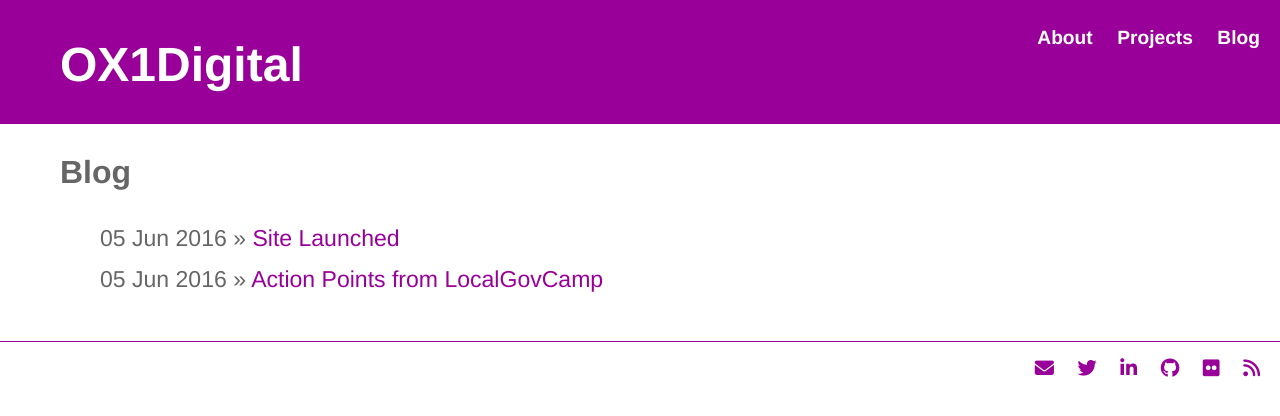
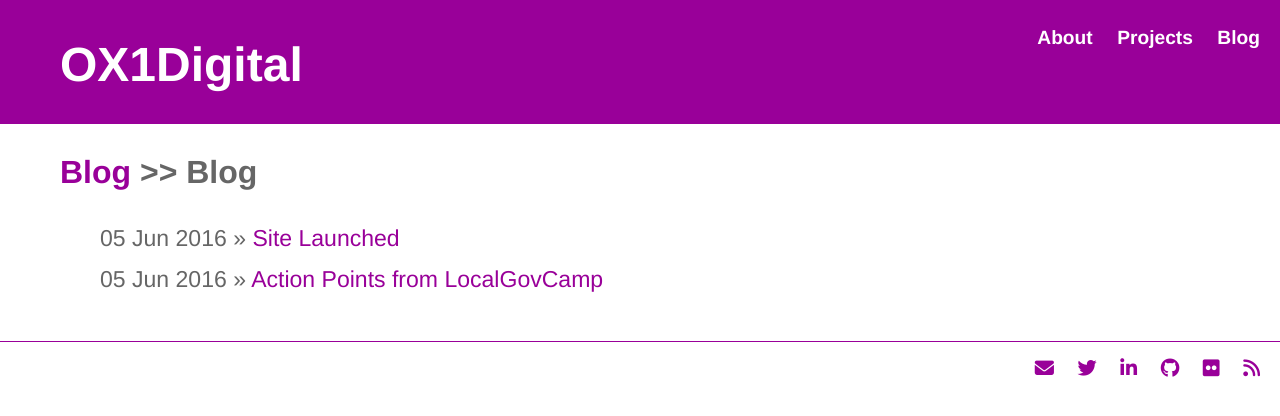
Before and after one commit to electronicdreamplant/electronicdreamplant.github.io, a Jekyll site: the page built from blog/index.html, in a window 1280 px wide. Shown: the top 416 px of the page. Built offline with Jekyll 4.4.1, drawn with Linux system fonts in a browser that asks for light colours; nearby versions of some CDN libraries.

Commit message:
Update index.html
tarting up the blog post page

```diff
--- a/blog/index.html
+++ b/blog/index.html
@@ -2,7 +2,7 @@
 layout: default
 title: Blog
 ---
-	<h2>{{ page.title }}</h2>
+	<h2><a href="/blog">Blog</a> >> {{ page.title }}</h2>
 	<ul class="posts">
 
 	  {% for post in site.posts %}
```
